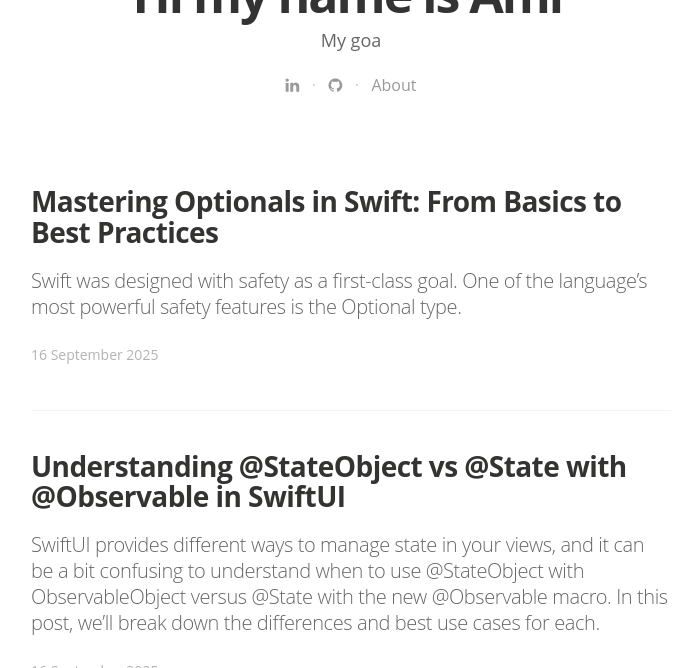
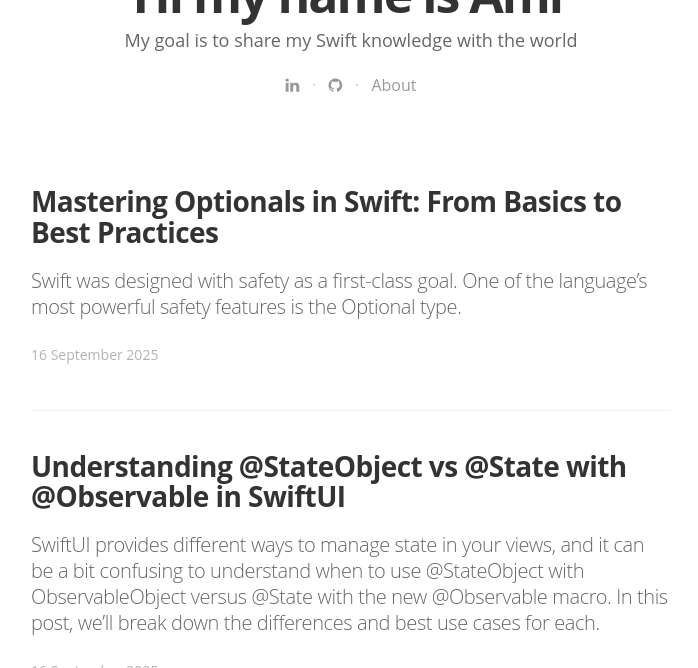
Before and after one commit to amrOmran89/swift-tutorials, a Jekyll site: the page built from index.html, in a window 1280 px wide and 900 px high, scrolled down 333 px, cut to the strip 232-900 px from the top of the window. Shown: the whole strip, without its empty margins (289-987 px from the left). Built offline with Jekyll 4.4.1, drawn with Linux system fonts in a browser that asks for light colours; nearby versions of some CDN libraries; some web fonts are replaced; the list of posts is cut into pages by our own code.

```diff
--- a/_config.yml
+++ b/_config.yml
@@ -6,7 +6,7 @@ gems:
 # Site settings
 title: "Hi my name is Amr"
 description: > # this means to ignore newlines until "email:"
-   My goa
+   My goal is to share my Swift knowledge with the world
 
 email: amr.raafat.omran@gmai.com
 #blog logo
@@ -22,8 +22,8 @@ author_image: "/assets/images/author.jpg"
 
 paginate:	5
 
-url: "http://myblog.***.***" # the base hostname & protocol for your site
-baseurl: ""
+url: "https://amromran89.github.io"
+baseurl: "/swift-tutorials"
 
 #fill in disqus shortname to use disqus
 #disqus: disqus-shortname
```
